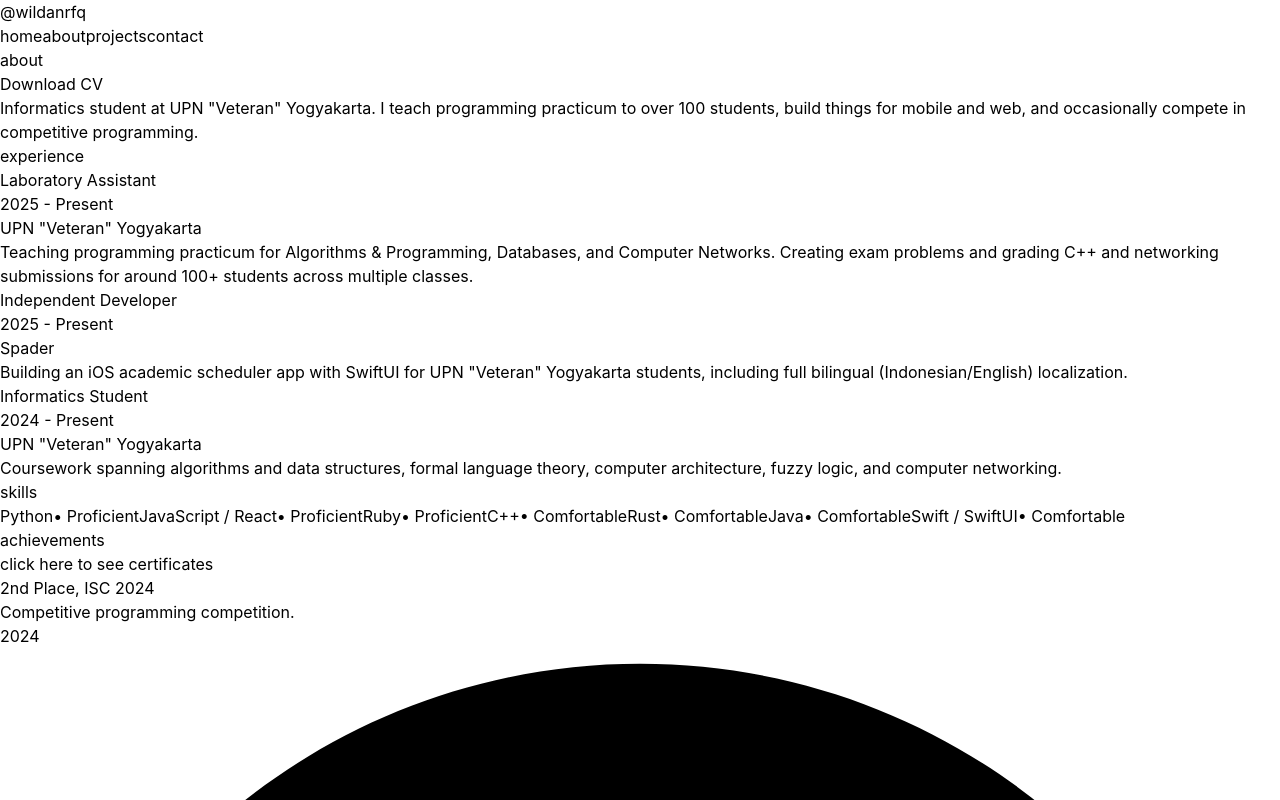
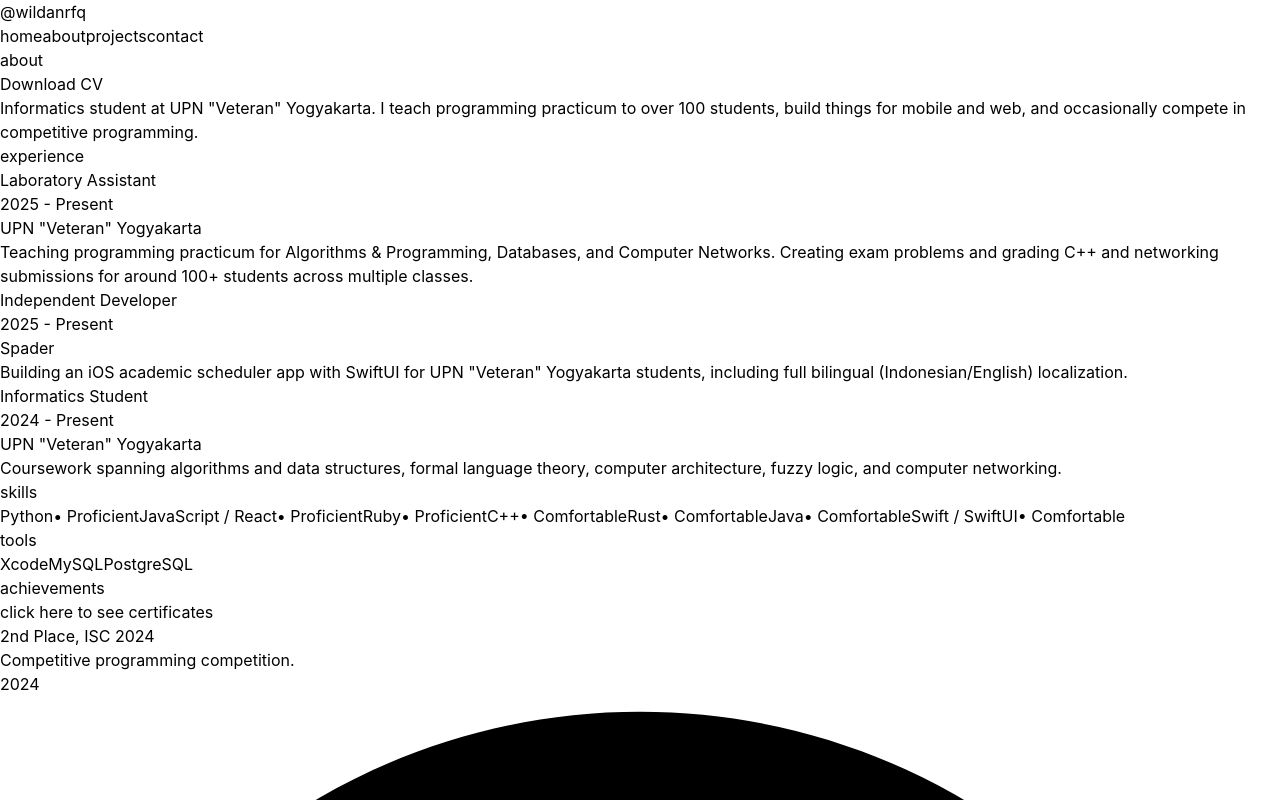
Before and after one commit to wildanrfq/wildanrfq.github.io, a React (Vite) app: page /about in a window 1280 px wide. Shown: the top 800 px of the page. Built offline with nearby package versions, Linux system fonts and the light colour scheme; no server answers.

Commit message:
feat: add tools section about page

```diff
--- a/src/data/experience.js
+++ b/src/data/experience.js
@@ -34,3 +34,9 @@
   { name: "Java", level: "Comfortable" },
   { name: "Swift / SwiftUI", level: "Comfortable" },
 ];
+
+export const tools = [
+  { name: "Xcode" },
+  { name: "MySQL" },
+  { name: "PostgreSQL" },
+];
--- a/src/pages/AboutPage.jsx
+++ b/src/pages/AboutPage.jsx
@@ -2,7 +2,7 @@
 import { Footer } from "../components/Footer";
 import { SocialLinks } from "../components/SocialLinks";
 import { DownloadCvButton } from "../components/DownloadCvButton";
-import { experience, skills } from "../data/experience";
+import { experience, skills, tools } from "../data/experience";
 import { achievements } from "../data/achievements";
 
 export function AboutPage() {
@@ -71,6 +71,19 @@
             </div>
           </section>
 
+          <section className="mb-10">
+            <h2 className="font-mono text-[#63b3ed] text-xl mb-4">tools</h2>
+            <div className="flex flex-wrap gap-2">
+              {tools.map((tool) => (
+                <span
+                  key={tool.name}
+                  className="font-mono text-xs text-[#a0aec0] bg-[#1a202c] px-3 py-1.5 rounded flex items-center gap-1.5 cursor-default select-none hover:bg-[#1a202c]/80 transition-colors duration-200"
+                >
+                  {tool.name}
+                </span>
+              ))}
+            </div>
+          </section>
 
           <section className="mb-4">
             <h2 className="font-mono text-[#63b3ed] text-lg sm:text-xl mb-1">
```
